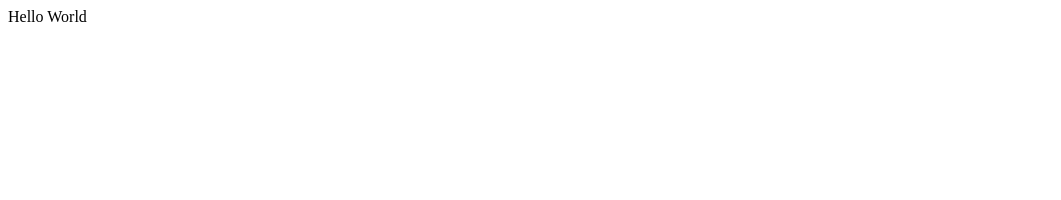
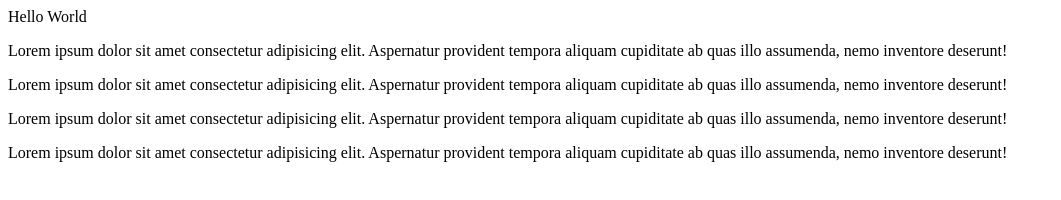
Before and after one commit to RomanSavitskij/css-training-course, a plain HTML site: page index.html in a window 1280 px wide. Shown: the whole page, without its empty margins (0-1061 px from the left). Drawn offline with Linux system fonts and the light colour scheme.

Commit message:
featuer: add neccessary article to the main page

```diff
--- a/index.html
+++ b/index.html
@@ -8,5 +8,22 @@
 </head>
 <body>
   <span>Hello World</span>
+
+  <main>
+    <article>
+      <p>
+        Lorem ipsum dolor sit amet consectetur adipisicing elit. Aspernatur provident tempora aliquam cupiditate ab quas illo assumenda, nemo inventore deserunt!
+      </p>
+      <p>
+        Lorem ipsum dolor sit amet consectetur adipisicing elit. Aspernatur provident tempora aliquam cupiditate ab quas illo assumenda, nemo inventore deserunt!
+      </p>
+      <p>
+        Lorem ipsum dolor sit amet consectetur adipisicing elit. Aspernatur provident tempora aliquam cupiditate ab quas illo assumenda, nemo inventore deserunt!
+      </p>
+      <p>
+        Lorem ipsum dolor sit amet consectetur adipisicing elit. Aspernatur provident tempora aliquam cupiditate ab quas illo assumenda, nemo inventore deserunt!
+      </p>
+    </article>
+  </main>
 </body>
 </html>
```
